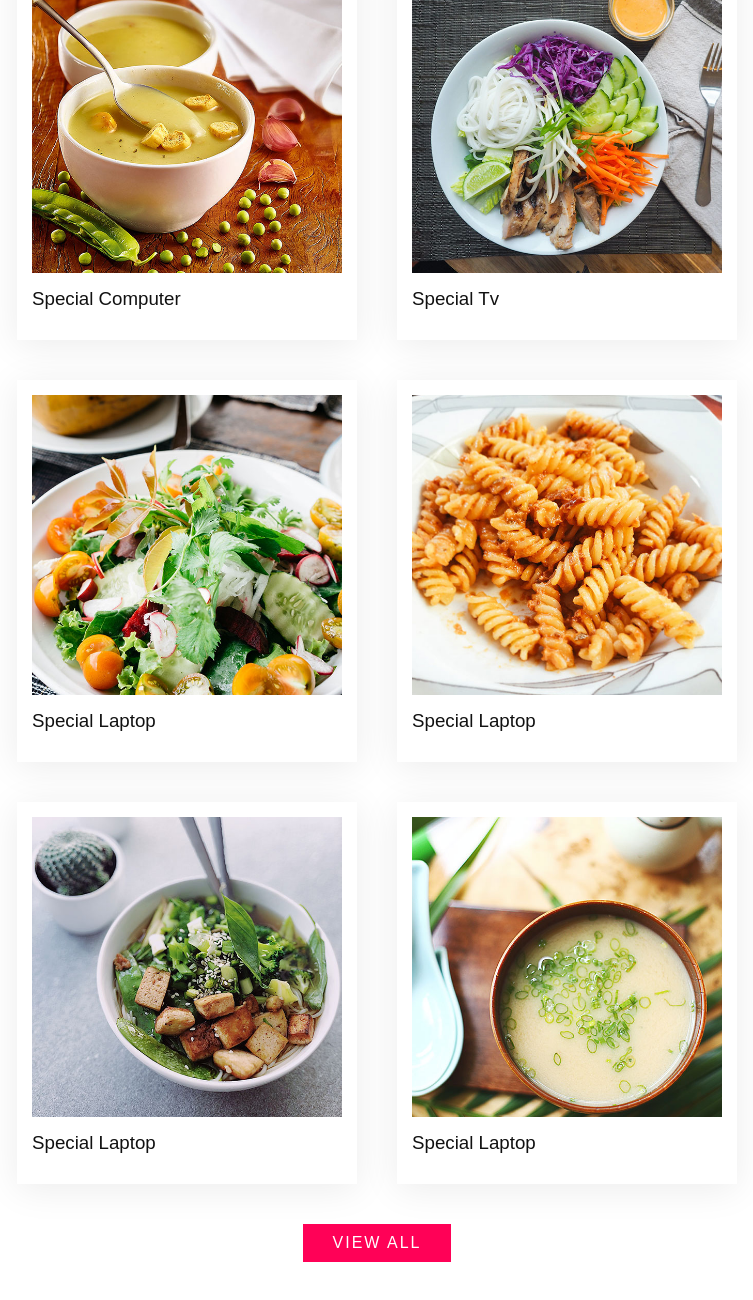
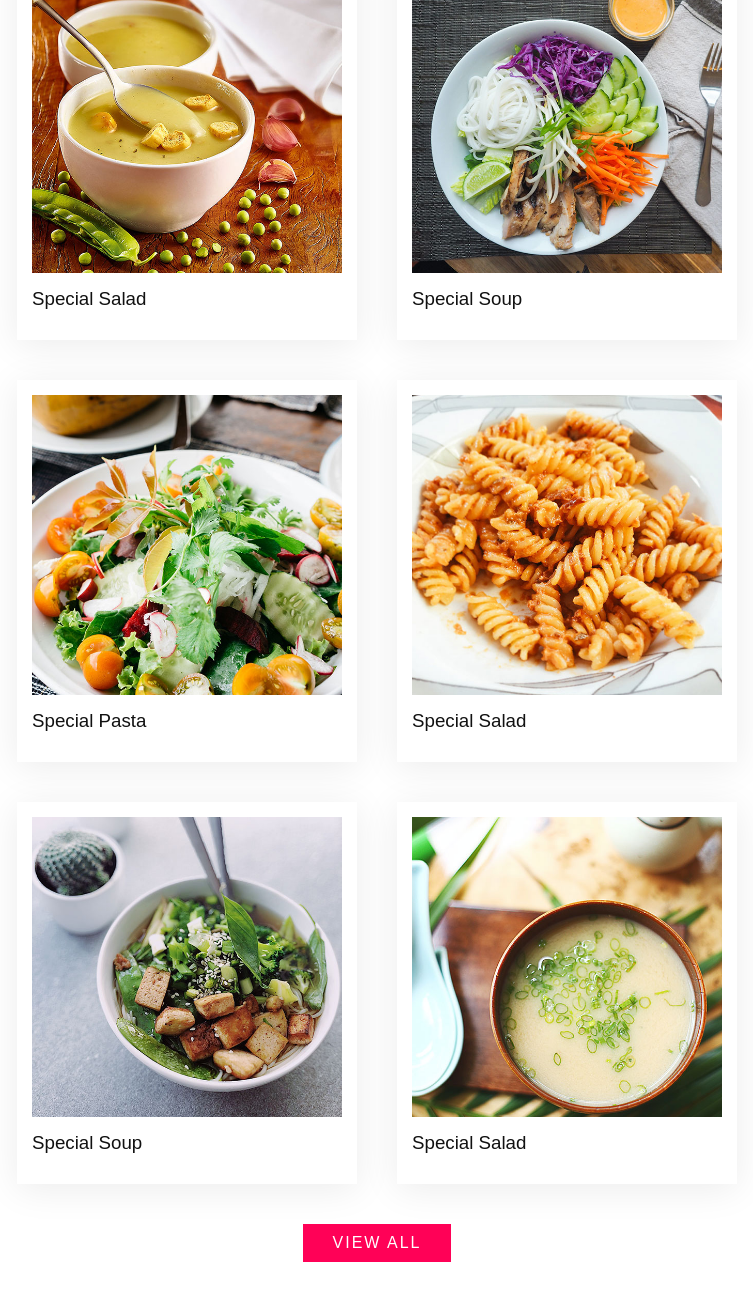
Before and after one commit to UxDeveloper82/FoodTemplate, a plain HTML site: page index.html in a window 1280 px wide. Shown: the part 1564-2864 px from the top of the page, without its empty margins (263-1016 px from the left). Drawn offline with Linux system fonts and the light colour scheme.

Commit message:
Name Update

```diff
--- a/index.html
+++ b/index.html
@@ -63,7 +63,7 @@
 			      <img src="images/menu1.jpg" alt="">
 			</div>
 			<div class="text">
-			   <h3>Special Tv</h3>
+			   <h3>Special Soup</h3>
 			</div>
 	   </div>
 	   <div class="box">
@@ -71,7 +71,7 @@
 			      <img src="images/menu2.jpg" alt="">
 			</div>
 			<div class="text">
-			   <h3>Special Computer</h3>
+			   <h3>Special Salad</h3>
 			</div>
 	   </div>
 	   <div class="box">
@@ -79,7 +79,7 @@
 			      <img src="images/menu3.jpg" alt="">
 			</div>
 			<div class="text">
-			   <h3>Special Laptop</h3>
+			   <h3>Special Salad</h3>
 			</div>
 	   </div>
 	    <div class="box">
@@ -87,7 +87,7 @@
 			      <img src="images/menu4.jpg" alt="">
 			</div>
 			<div class="text">
-			   <h3>Special Laptop</h3>
+			   <h3>Special Pasta</h3>
 			</div>
 	   </div>
 	    <div class="box">
@@ -95,7 +95,7 @@
 			      <img src="images/menu5.jpg" alt="">
 			</div>
 			<div class="text">
-			   <h3>Special Laptop</h3>
+			   <h3>Special Salad</h3>
 			</div>
 	   </div>
 	    <div class="box">
@@ -103,7 +103,7 @@
 			      <img src="images/menu6.jpg" alt="">
 			</div>
 			<div class="text">
-			   <h3>Special Laptop</h3>
+			   <h3>Special Soup</h3>
 			</div>
 	   </div>
        <div class="title">
```
